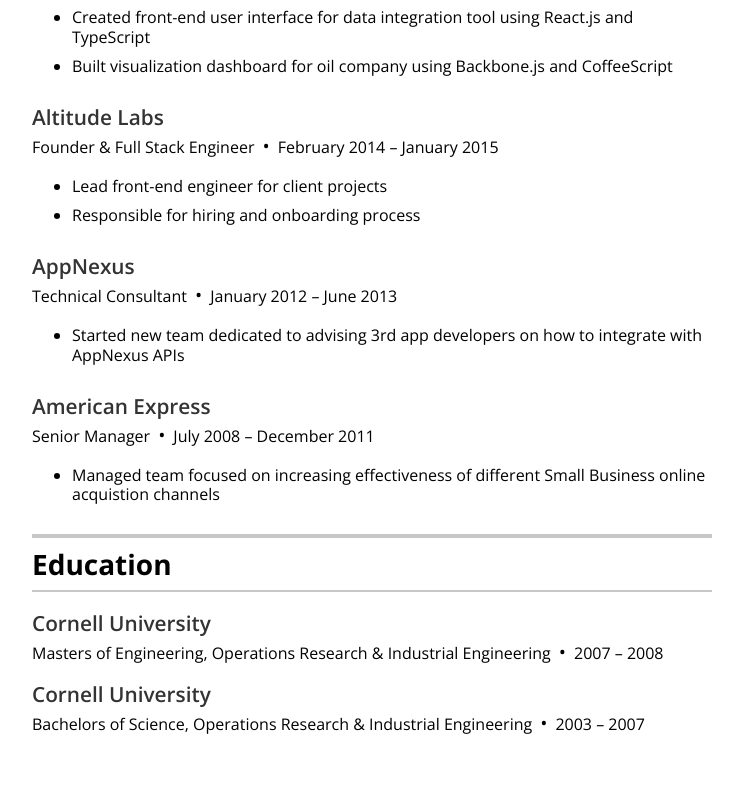
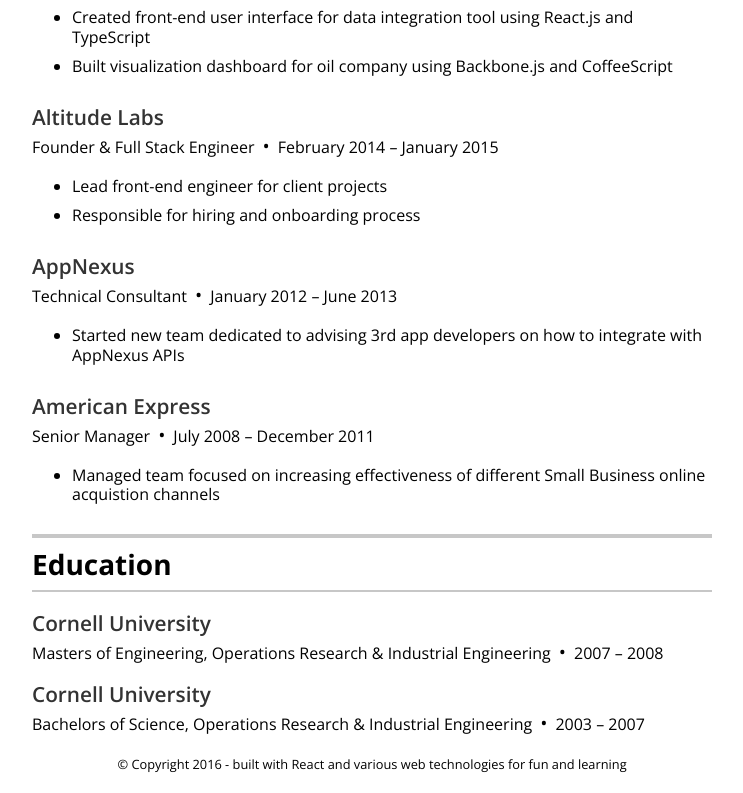
Before and after one commit to fay-jai/willsonmock.com, a React (Create React App) app: page / in a window 1280 px wide. Shown: the part 799-1592 px from the top of the page, without its empty margins (268-1011 px from the left). Built offline with nearby package versions, Linux system fonts and the light colour scheme.

Commit message:
Add copyright footer

```diff
--- a/src/components/App/App.js
+++ b/src/components/App/App.js
@@ -11,6 +11,9 @@ class App extends Component {
                 <AboutMe />
                 <Experience />
                 <Education />
+                <footer className="App__footer">
+                    <small>&copy; Copyright 2016 - built with React and various web technologies for fun and learning</small>
+                </footer>
             </div>
         );
     }
```
